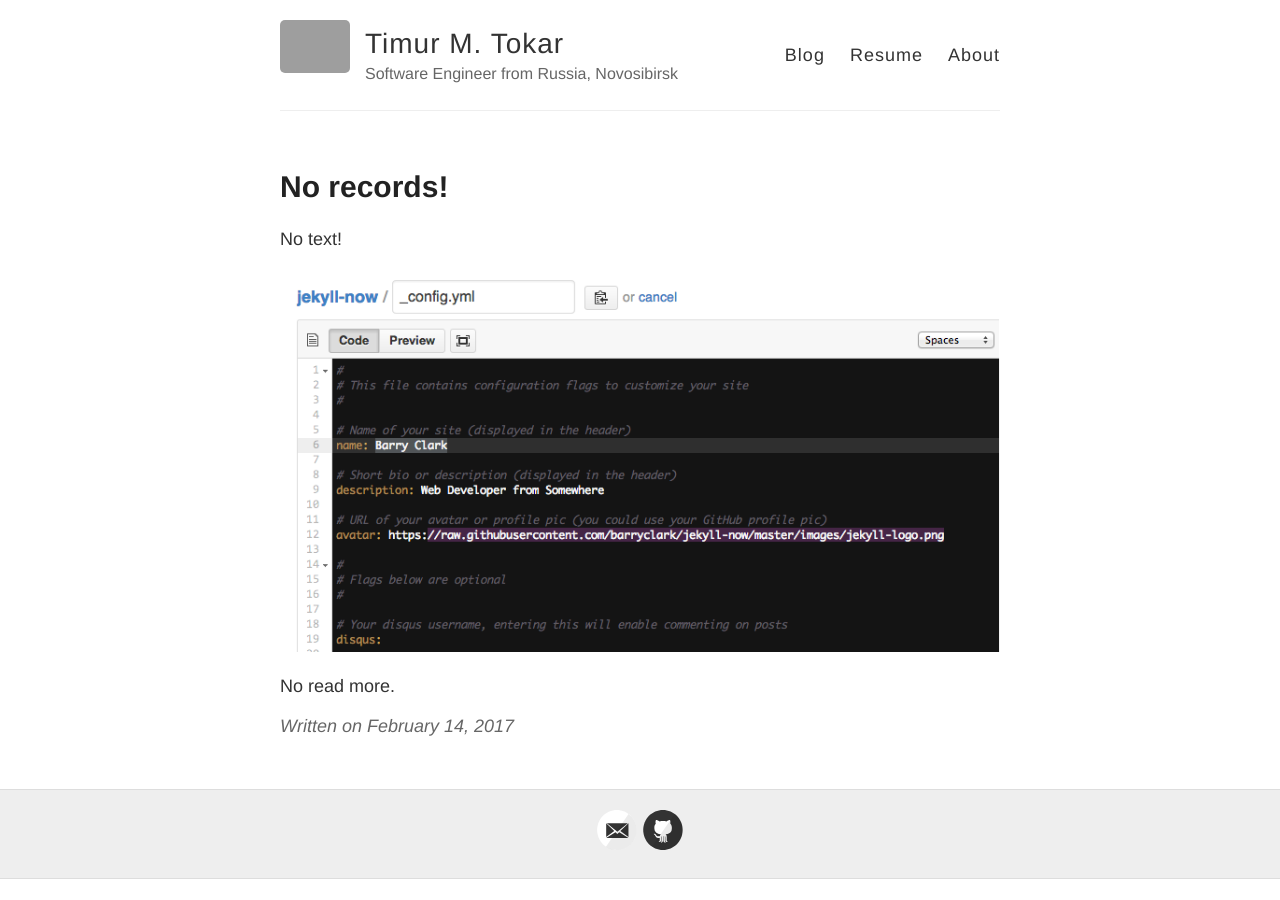
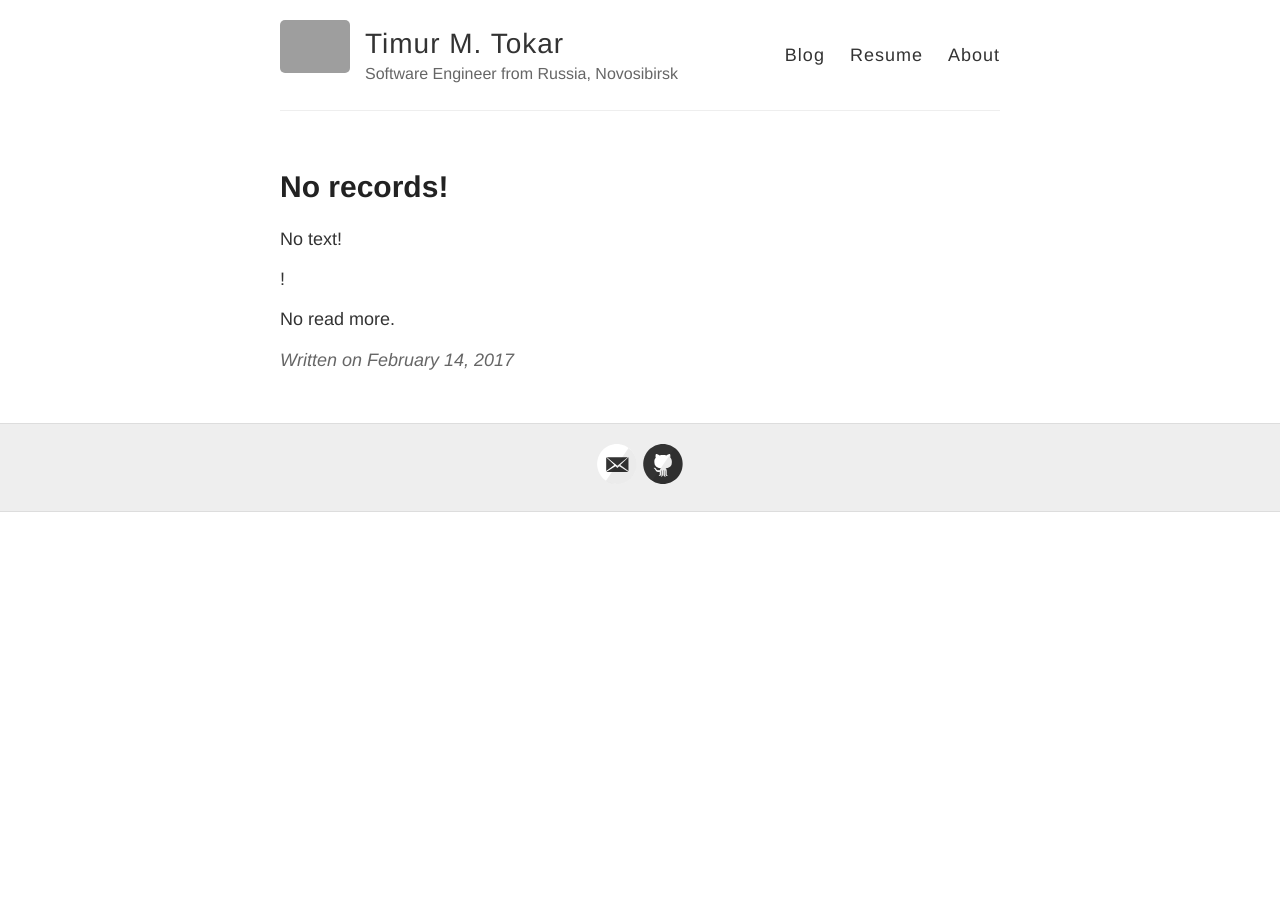
Before and after one commit to tokar-t-m/tokar-t-m, a Jekyll site: the page built from _posts/2017-2-14-No-Records.md, in a window 1280 px wide. Built offline with Jekyll 4.4.1, drawn with Linux system fonts in a browser that asks for light colours; grey boxes are pictures that could not be loaded.

Commit message:
update About

```diff
--- a/_posts/2017-2-14-No-Records.md
+++ b/_posts/2017-2-14-No-Records.md
@@ -5,6 +5,6 @@ title: No records!
 
 No text!
 
-![_config.yml]({{ site.baseurl }}/images/config.png)
+!
 
 No read more.
```
